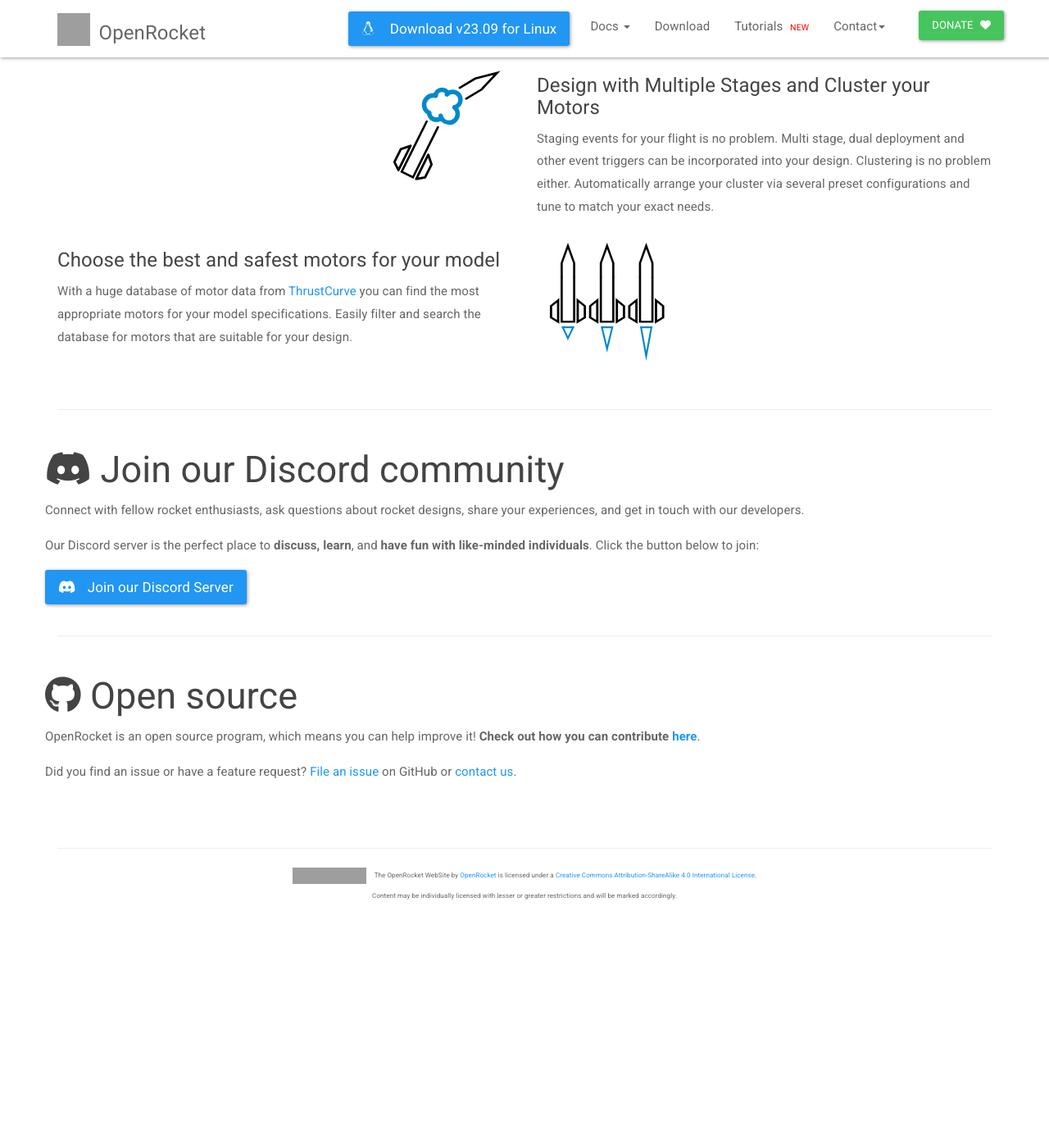
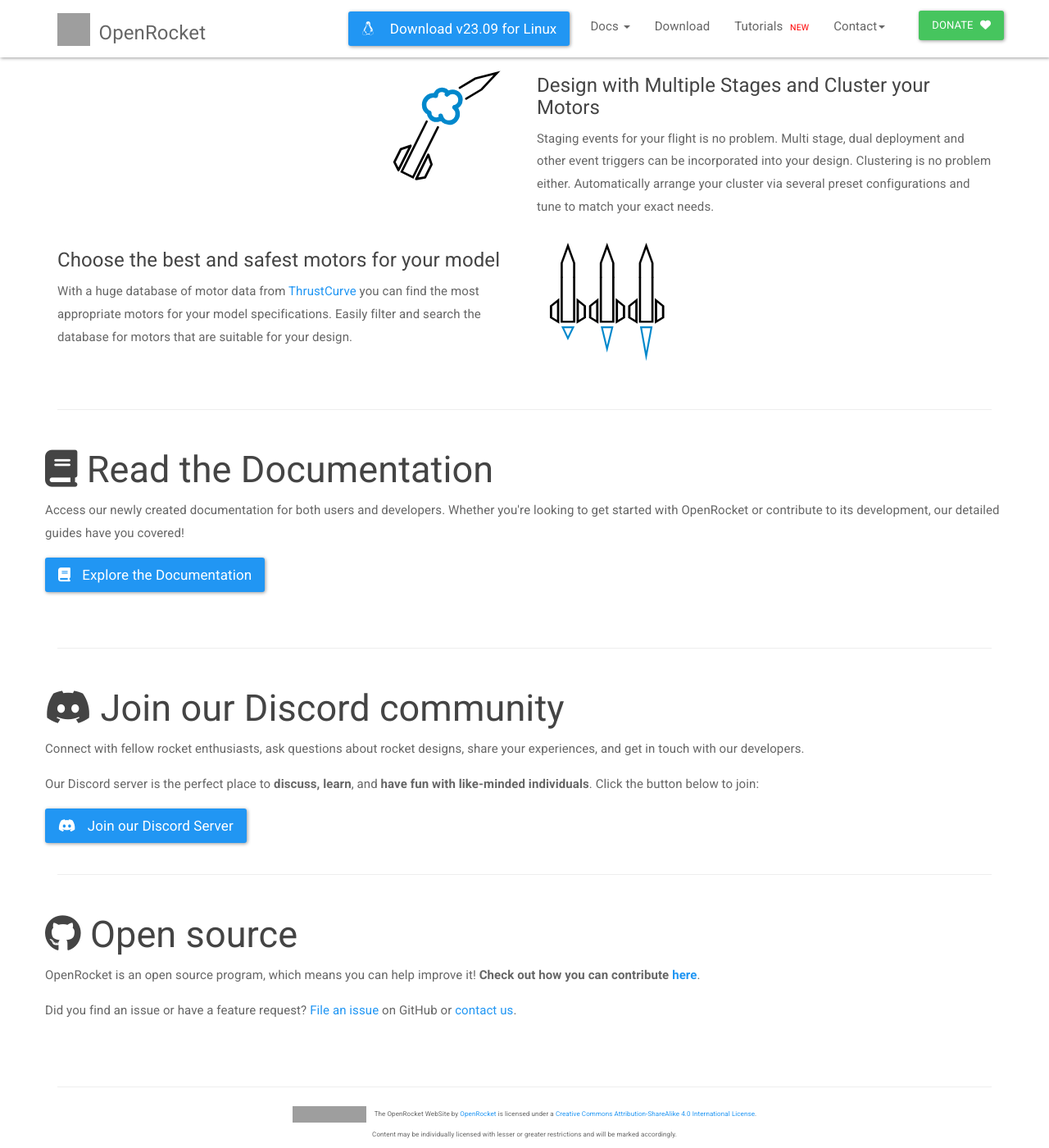
Before and after one commit to openrocket/openrocket.github.io, a Jekyll site: the page built from index.html, in a window 1280 px wide and 1400 px high, scrolled down 1240 px. Shown: the whole window at 82% size. Built offline with Jekyll 4.4.1, drawn with Linux system fonts in a browser that asks for light colours; nearby versions of some CDN libraries; before the commit the page ends 2348 px from its top, so only the background shows below that; grey boxes are pictures that could not be loaded.

Commit message:
[#105] Add new documentation to website

```diff
--- a/_includes/navbar.html
+++ b/_includes/navbar.html
@@ -27,10 +27,10 @@
         <li class="dropdown nav-button">
           <a href="#" class="dropdown-toggle" data-toggle="dropdown" role="button" aria-expanded="false">Docs <span class="caret"></span></a>
           <ul class="dropdown-menu" role="menu">
-
             <li><a href="/features.html">Screenshots &amp; Features</a></li>
-            <li><a href="https://wiki.openrocket.info/User%27s_Guide" target="_blank">User Guides (Wiki)</a></li>
-            <li><a href="https://wiki.openrocket.info/Main_Page" target="_blank">More Guides (Wiki)</a></li>
+            <li><a href="https://openrocket.readthedocs.io/en/latest/" target="_blank">User Guide</a></li>
+            <li><a href="https://openrocket.readthedocs.io/en/latest/dev_guide/development_overview.html" target="_blank">Developer Guide</a></li>
+            <li><a href="https://wiki.openrocket.info/Main_Page" target="_blank">Wiki page (Old)</a></li>
             <li><a href="/documentation.html">Technical Docs</a></li>
             <li><a href="/release_notes.html">Release Notes</a></li>
           </ul>
--- a/css/main.css
+++ b/css/main.css
@@ -82,7 +82,7 @@
   transition: opacity 2s ease 0s;
 }
 
-div.join-discord {
+div.join-discord, div.documentation {
   padding-top: 2px;
 }
 
--- a/index.html
+++ b/index.html
@@ -97,6 +97,26 @@
 
 <hr style="margin-top: 53px;"/>
 
+<div class="row documentation">
+  <h2>
+    <a href="https://openrocket.readthedocs.io/en/latest/" class="a-no-format" target="_blank">
+      <i class="fa-solid fa-book"></i> Read the Documentation
+    </a>
+  </h2>
+  <div>
+    <p>
+      Access our newly created documentation for both users and developers. Whether you're looking to get started with OpenRocket or contribute to its development, our detailed guides have you covered!
+    </p>
+    <p>
+      <a href="https://openrocket.readthedocs.io/en/latest/" class="btn btn-lg btn-primary" target="_blank">
+        <i class="fa-solid fa-book" style="margin-right: 1rem"></i> Explore the Documentation
+      </a>
+    </p>
+  </div>
+</div>
+
+<hr style="margin-top: 53px;"/>
+
 <div class="row join-discord">
   <h2>
     <a href="https://discord.gg/qD2G5v2FAw" class="a-no-format" target="_blank">
```
